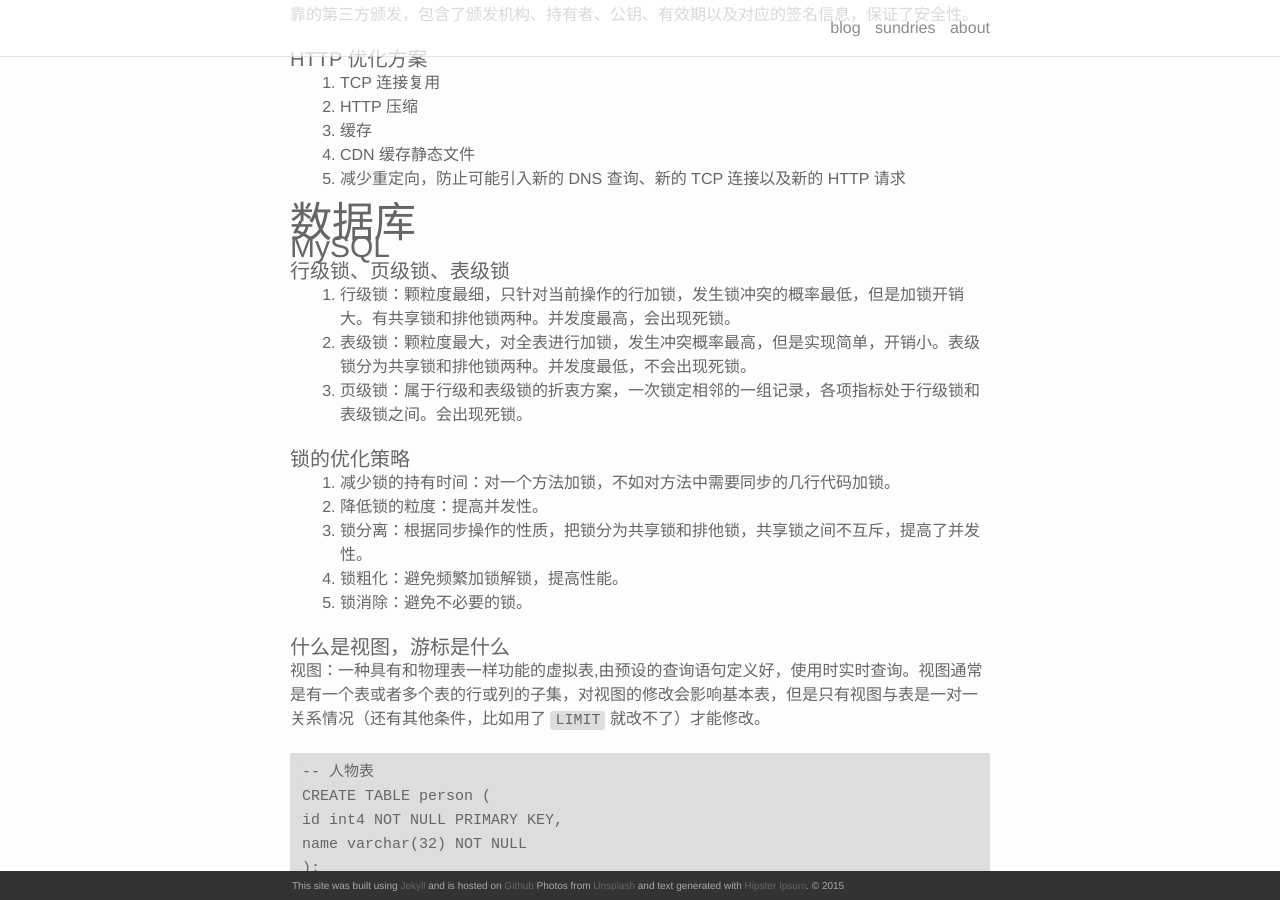
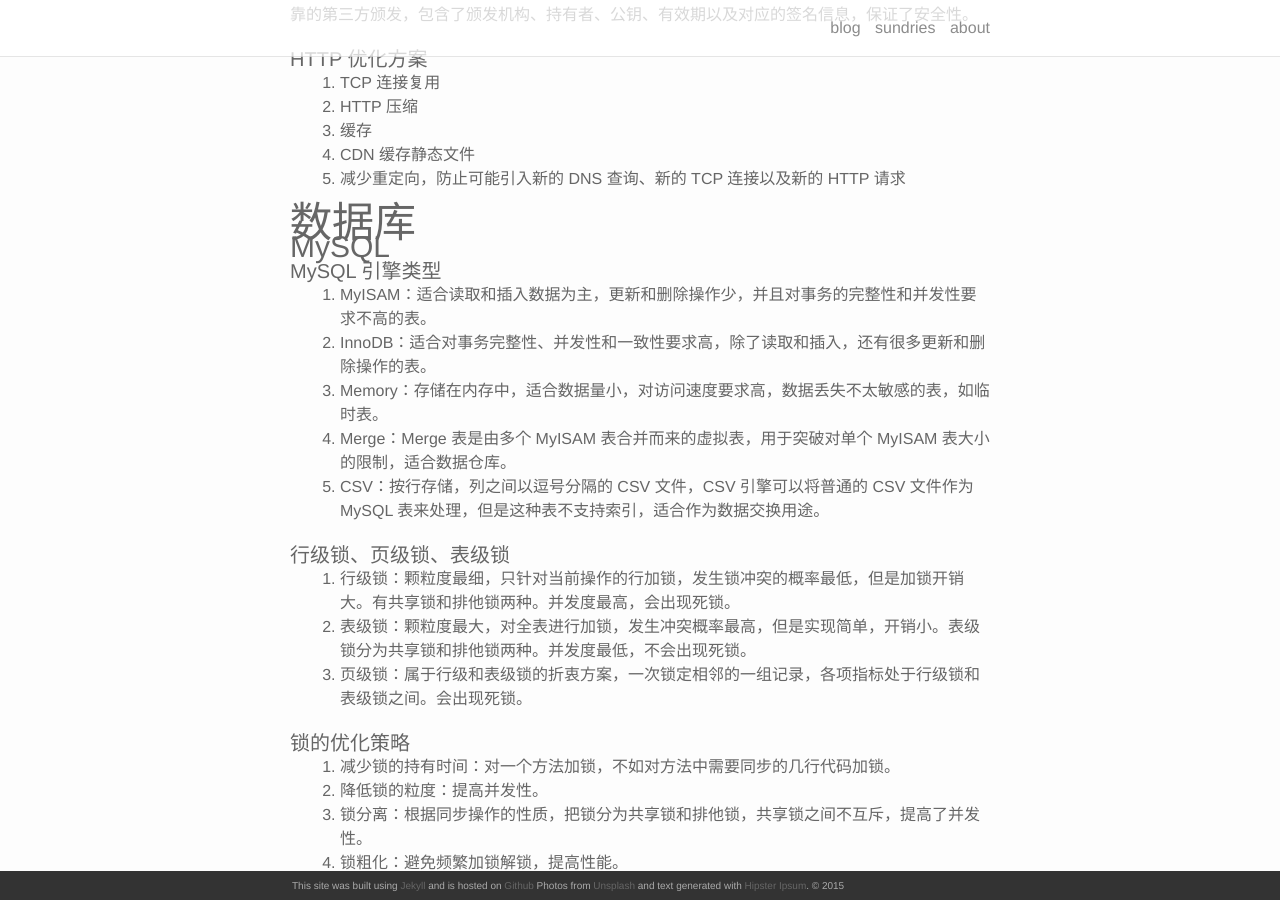
Before and after one commit to akmissxt/blog, a Jekyll site: the page built from _posts/2021-04-05-面试复习.markdown, in a window 1280 px wide and 900 px high, scrolled down 2874 px. Built offline with Jekyll 4.4.1, drawn with Linux system fonts in a browser that asks for light colours; nearby versions of some CDN libraries; our own code applies the rules of GitHub Pages for plain Markdown files.

Commit message:
update(面试复习): MySQL 引擎类型

```diff
--- a/_posts/2021-04-05-面试复习.markdown
+++ b/_posts/2021-04-05-面试复习.markdown
@@ -106,6 +106,13 @@ HTTPS 是 HTTP 的安全版本，通过加入 SSL/TCL 传输层安全协议，
 ## 数据库
 
 ### MySQL
+
+#### MySQL 引擎类型
+1. MyISAM：适合读取和插入数据为主，更新和删除操作少，并且对事务的完整性和并发性要求不高的表。
+2. InnoDB：适合对事务完整性、并发性和一致性要求高，除了读取和插入，还有很多更新和删除操作的表。
+3. Memory：存储在内存中，适合数据量小，对访问速度要求高，数据丢失不太敏感的表，如临时表。
+4. Merge：Merge 表是由多个 MyISAM 表合并而来的虚拟表，用于突破对单个 MyISAM 表大小的限制，适合数据仓库。
+5. CSV：按行存储，列之间以逗号分隔的 CSV 文件，CSV 引擎可以将普通的 CSV 文件作为 MySQL 表来处理，但是这种表不支持索引，适合作为数据交换用途。
 
 #### 行级锁、页级锁、表级锁
 1. 行级锁：颗粒度最细，只针对当前操作的行加锁，发生锁冲突的概率最低，但是加锁开销大。有共享锁和排他锁两种。并发度最高，会出现死锁。
```
